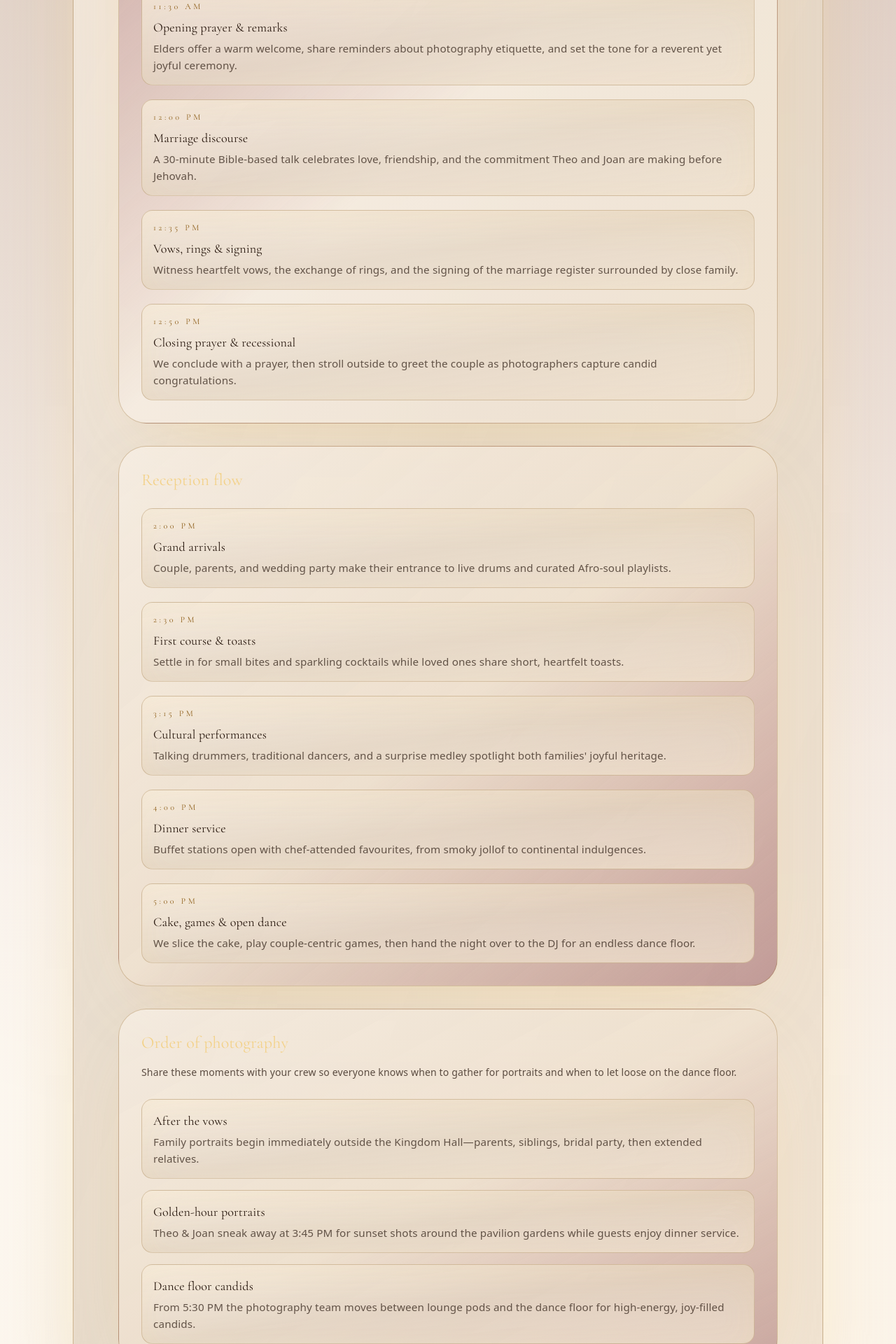
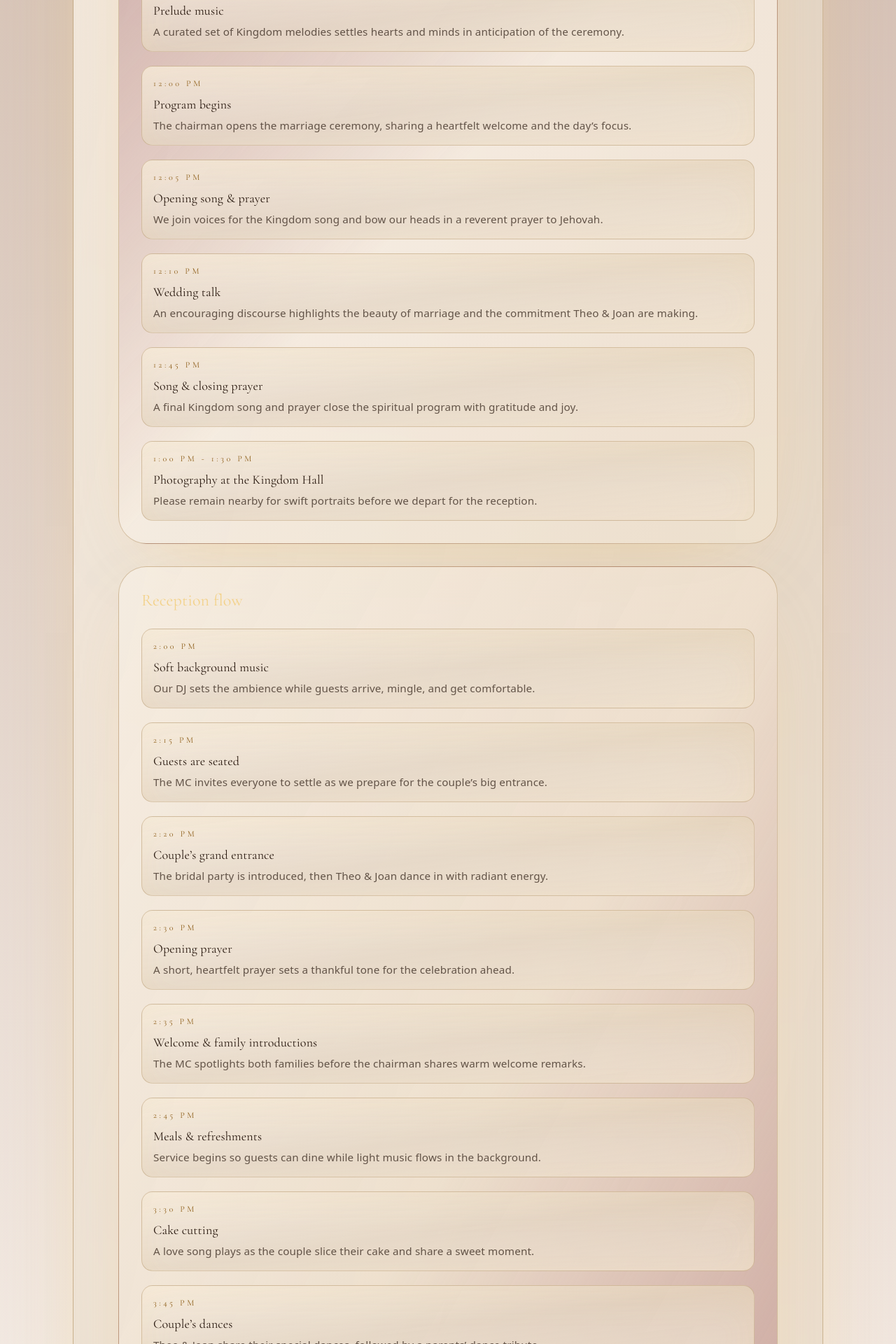
Before and after one commit to Andesfluffy/wedding-app, a Next.js app: page /program in a window 1280 px wide. Shown: the part 2500-4420 px from the top of the page at 70% size. Built offline with nearby package versions, Linux system fonts and the light colour scheme.

Commit message:
Refresh ceremony schedule and travel info

```diff
--- a/src/components/programs.tsx
+++ b/src/components/programs.tsx
@@ -4,7 +4,7 @@ import { motion } from "framer-motion";
 import {
   kingdomHallProgram,
   receptionProgram,
-  photographyMoments,
+  photographySchedule,
 } from "@/data/content";
 
 export function ProgramSection() {
@@ -97,6 +97,8 @@ function ProgramCard({
 }
 
 function PhotographyCard() {
+  const { window, location, note, order } = photographySchedule;
+
   return (
     <motion.article
       initial={{ opacity: 0, y: 24 }}
@@ -106,20 +108,21 @@ function PhotographyCard() {
       className="flex h-full flex-col rounded-[2.5rem] border border-gold/30 bg-gradient-to-br from-night/85 via-char/82 to-ember/30 p-8 text-ivory shadow-[0_35px_110px_-60px_rgba(249,210,122,0.5)]"
     >
       <h3 className="font-display text-2xl text-gilded">Order of photography</h3>
-      <p className="mt-3 text-sm leading-7 text-ivory/75">
-        Share these moments with your crew so everyone knows when to gather
-        for portraits and when to let loose on the dance floor.
-      </p>
-      <ul className="mt-6 flex flex-col gap-4 text-sm leading-7 text-ivory/70">
-        {photographyMoments.map((moment) => (
+      <div className="mt-3 rounded-2xl border border-gold/25 bg-gradient-to-br from-night/80 via-onyx/75 to-char/80 p-5 text-sm leading-7 text-ivory/75 shadow-[inset_0_18px_45px_rgba(249,210,122,0.1)]">
+        <p className="font-display text-lg text-ivory">{window}</p>
+        <p className="mt-1 text-[0.95rem] text-ivory/70">{location}</p>
+        <p className="mt-3 text-[0.95rem] text-ivory/70">{note}</p>
+      </div>
+      <ul className="mt-6 flex flex-col gap-3 text-sm leading-7 text-ivory/75">
+        {order.map((group, index) => (
           <li
-            key={moment.title}
-            className="rounded-2xl border border-gold/25 bg-gradient-to-br from-night/80 via-onyx/75 to-char/80 p-4 shadow-[inset_0_18px_45px_rgba(249,210,122,0.1)]"
+            key={group}
+            className="flex items-start gap-3 rounded-2xl border border-gold/25 bg-gradient-to-br from-night/80 via-onyx/75 to-char/80 p-4 shadow-[inset_0_18px_45px_rgba(249,210,122,0.1)]"
           >
-            <p className="font-display text-lg text-ivory">{moment.title}</p>
-            <p className="mt-1 text-[0.95rem] leading-6 text-ivory/70">
-              {moment.description}
-            </p>
+            <span className="mt-0.5 inline-flex h-6 w-6 shrink-0 items-center justify-center rounded-full border border-gold/30 bg-night/70 font-display text-xs font-semibold text-gold">
+              {index + 1}
+            </span>
+            <p className="text-[0.95rem] leading-6 text-ivory/75">{group}</p>
           </li>
         ))}
       </ul>
--- a/src/components/travel.tsx
+++ b/src/components/travel.tsx
@@ -40,23 +40,15 @@ export function TravelSection() {
             Whether you call Lagos home or are flying in, these notes keep the
             journey smooth from travel timing to radiant attire inspiration.
           </p>
-          <div className="mt-10 space-y-8">
-            <div>
+          <div className="mt-10">
             <h3 className="font-display text-2xl font-semibold text-merlot">Arrivals &amp; timing</h3>
             <ul className="mt-4 space-y-3 text-sm leading-7 text-ink/80">
               {travelEssentials.airports.map((airport) => (
                 <li key={airport.name}>
-                    <span className="font-semibold text-ink">{airport.name}</span>{" "}
-                    - {airport.details}
+                  <span className="font-semibold text-ink">{airport.name}</span>{" "}- {airport.details}
                 </li>
               ))}
             </ul>
-            </div>
-
-            <div className="rounded-3xl border border-merlot/25 bg-pearl/95 p-6 text-sm leading-7 text-ink/80 shadow-[inset_0_18px_45px_rgba(90,15,41,0.12)]">
-              <h3 className="font-display text-2xl font-semibold text-merlot">Where to stay</h3>
-              <p className="mt-3">{travelEssentials.stayNote}</p>
-            </div>
           </div>
         </div>
 
--- a/src/data/content.ts
+++ b/src/data/content.ts
@@ -23,87 +23,148 @@ export const navigation = [
 
 export const kingdomHallProgram = [
   {
-    time: "11:00 AM",
-    title: "Kingdom melodies & welcome",
+    time: "11:30 AM",
+    title: "Guests arrive & are seated",
     description:
-      "Soft orchestral Kingdom songs ease you into your seat while ushers guide everyone to family sections and reserved rows.",
+      "Ushers guide everyone to their rows while soft conversations and warm welcomes fill the hall.",
   },
   {
-    time: "11:30 AM",
-    title: "Opening prayer & remarks",
+    time: "11:45 AM",
+    title: "Prelude music",
     description:
-      "Elders offer a warm welcome, share reminders about photography etiquette, and set the tone for a reverent yet joyful ceremony.",
+      "A curated set of Kingdom melodies settles hearts and minds in anticipation of the ceremony.",
   },
   {
     time: "12:00 PM",
-    title: "Marriage discourse",
+    title: "Program begins",
     description:
-      "A 30-minute Bible-based talk celebrates love, friendship, and the commitment Theo and Joan are making before Jehovah.",
+      "The chairman opens the marriage ceremony, sharing a heartfelt welcome and the day’s focus.",
   },
   {
-    time: "12:35 PM",
-    title: "Vows, rings & signing",
+    time: "12:05 PM",
+    title: "Opening song & prayer",
     description:
-      "Witness heartfelt vows, the exchange of rings, and the signing of the marriage register surrounded by close family.",
+      "We join voices for the Kingdom song and bow our heads in a reverent prayer to Jehovah.",
   },
   {
-    time: "12:50 PM",
-    title: "Closing prayer & recessional",
+    time: "12:10 PM",
+    title: "Wedding talk",
     description:
-      "We conclude with a prayer, then stroll outside to greet the couple as photographers capture candid congratulations.",
+      "An encouraging discourse highlights the beauty of marriage and the commitment Theo & Joan are making.",
+  },
+  {
+    time: "12:45 PM",
+    title: "Song & closing prayer",
+    description:
+      "A final Kingdom song and prayer close the spiritual program with gratitude and joy.",
+  },
+  {
+    time: "1:00 PM - 1:30 PM",
+    title: "Photography at the Kingdom Hall",
+    description:
+      "Please remain nearby for swift portraits before we depart for the reception.",
   },
 ];
 
 export const receptionProgram = [
   {
     time: "2:00 PM",
-    title: "Grand arrivals",
+    title: "Soft background music",
     description:
-      "Couple, parents, and wedding party make their entrance to live drums and curated Afro-soul playlists.",
+      "Our DJ sets the ambience while guests arrive, mingle, and get comfortable.",
+  },
+  {
+    time: "2:15 PM",
+    title: "Guests are seated",
+    description:
+      "The MC invites everyone to settle as we prepare for the couple’s big entrance.",
+  },
+  {
+    time: "2:20 PM",
+    title: "Couple’s grand entrance",
+    description:
+      "The bridal party is introduced, then Theo & Joan dance in with radiant energy.",
   },
   {
     time: "2:30 PM",
-    title: "First course & toasts",
+    title: "Opening prayer",
     description:
-      "Settle in for small bites and sparkling cocktails while loved ones share short, heartfelt toasts.",
+      "A short, heartfelt prayer sets a thankful tone for the celebration ahead.",
   },
   {
-    time: "3:15 PM",
-    title: "Cultural performances",
+    time: "2:35 PM",
+    title: "Welcome & family introductions",
     description:
-      "Talking drummers, traditional dancers, and a surprise medley spotlight both families' joyful heritage.",
+      "The MC spotlights both families before the chairman shares warm welcome remarks.",
   },
   {
-    time: "4:00 PM",
-    title: "Dinner service",
+    time: "2:45 PM",
+    title: "Meals & refreshments",
     description:
-      "Buffet stations open with chef-attended favourites, from smoky jollof to continental indulgences.",
+      "Service begins so guests can dine while light music flows in the background.",
   },
   {
-    time: "5:00 PM",
-    title: "Cake, games & open dance",
+    time: "3:30 PM",
+    title: "Cake cutting",
     description:
-      "We slice the cake, play couple-centric games, then hand the night over to the DJ for an endless dance floor.",
+      "A love song plays as the couple slice their cake and share a sweet moment.",
+  },
+  {
+    time: "3:45 PM",
+    title: "Couple’s dances",
+    description:
+      "Theo & Joan share their special dances, followed by a parents’ dance tribute.",
+  },
+  {
+    time: "4:15 PM",
+    title: "Games & fun segment",
+    description:
+      "The MC leads light-hearted games, trivia, and interactive moments with guests.",
+  },
+  {
+    time: "4:45 PM",
+    title: "Music & open dance floor",
+    description:
+      "Family, the bridal train, and close friends take the floor for joyful dancing and candid photos.",
+  },
+  {
+    time: "5:30 PM",
+    title: "Vote of thanks",
+    description:
+      "The groom shares a heartfelt thank-you before the chairman offers closing encouragement.",
+  },
+  {
+    time: "5:45 PM",
+    title: "Closing prayer",
+    description:
+      "We end the reception with gratitude, easing into farewells as the celebration concludes gracefully.",
   },
 ];
 
-export const photographyMoments = [
-  {
-    title: "After the vows",
-    description:
-      "Family portraits begin immediately outside the Kingdom Hall—parents, siblings, bridal party, then extended relatives.",
-  },
-  {
-    title: "Golden-hour portraits",
-    description:
-      "Theo & Joan sneak away at 3:45 PM for sunset shots around the pavilion gardens while guests enjoy dinner service.",
-  },
-  {
-    title: "Dance floor candids",
-    description:
-      "From 5:30 PM the photography team moves between lounge pods and the dance floor for high-energy, joy-filled candids.",
-  },
-];
+export const photographySchedule = {
+  window: "1:00 PM – 1:30 PM",
+  location: "Kingdom Hall grounds",
+  note: "Kindly stay nearby so portraits flow smoothly before we depart for the reception pavilion.",
+  order: [
+    "Bride alone",
+    "Groom alone",
+    "Couple",
+    "Couple with Best Man & Chief Bridesmaid",
+    "Couple with officiating minister",
+    "Couple with bride's parents",
+    "Couple with bride's family",
+    "Couple with groom's parents",
+    "Couple with groom's family",
+    "Bride with bridesmaids",
+    "Groom with groomsmen",
+    "Couple with bridesmaids & groomsmen",
+    "Couple with Egan-West Congregation",
+    "Couple with Oworotimi Congregation",
+    "Couple with bride's colleagues",
+    "Couple with groom's colleagues",
+    "Couple with friends, family & well-wishers",
+  ],
+};
 
 export const storyMoments = [
   {
@@ -180,8 +241,6 @@ export const travelEssentials = {
         "Leave before 11:00 AM so you can settle in, grab selfies, and catch our pre-ceremony first-look moments.",
     },
   ],
-  stayNote:
-    "Magodo Phase II, Ikeja GRA, and Maryland offer plenty of hotels and serviced apartments within 20 minutes of the venue. Share your budget and vibe in the RSVP form if you would like our planner to shortlist stays for you.",
   dressCode: {
     title: "Palette & attire",
     body: "Colours of the day: Grey, beige, and maroon. Think dove-grey suits, creamy beige fabrics, merlot pops, gele or fila, and shoes ready for Afrobeats spins.",
```
Lines whose indentation alone changed are shown as unchanged.
